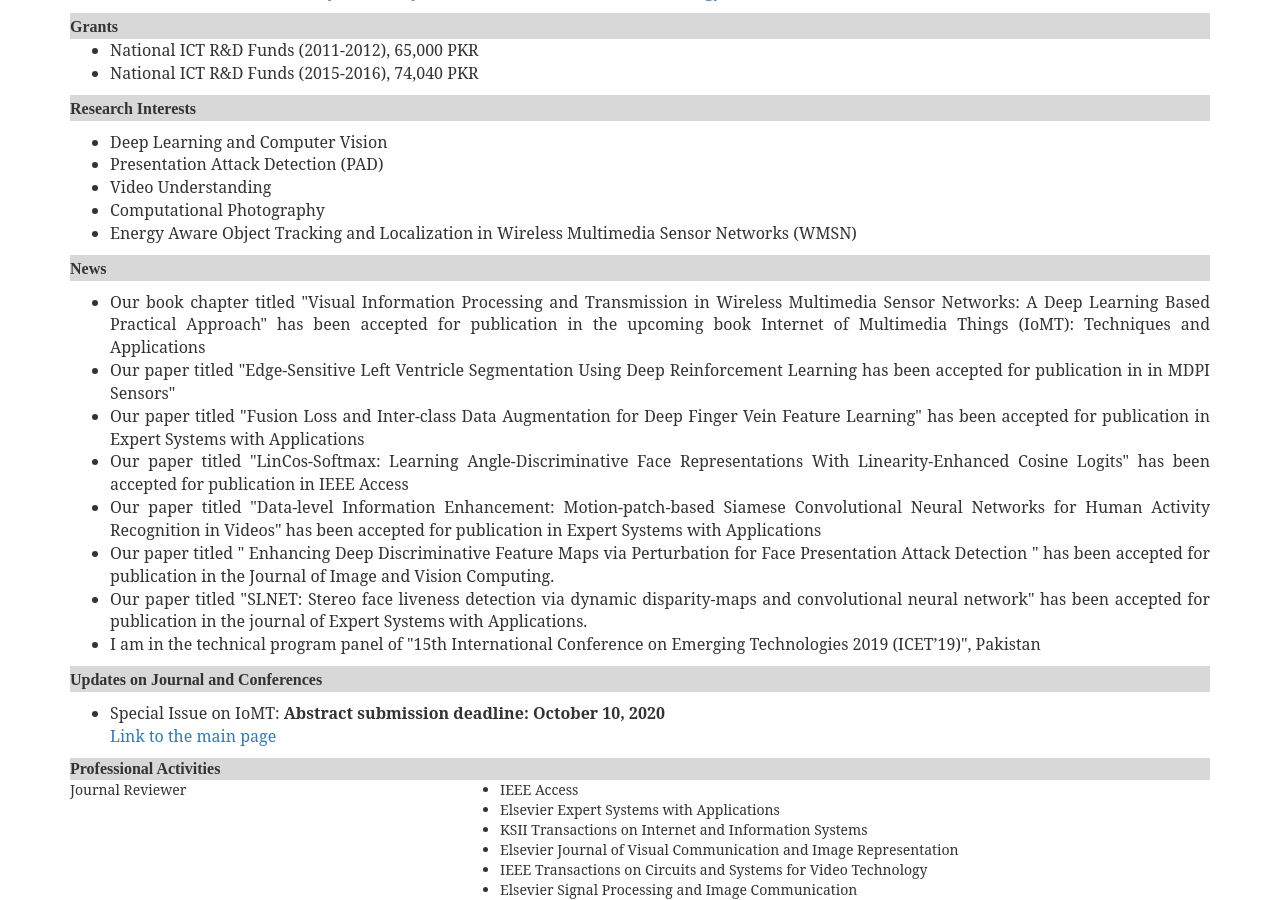
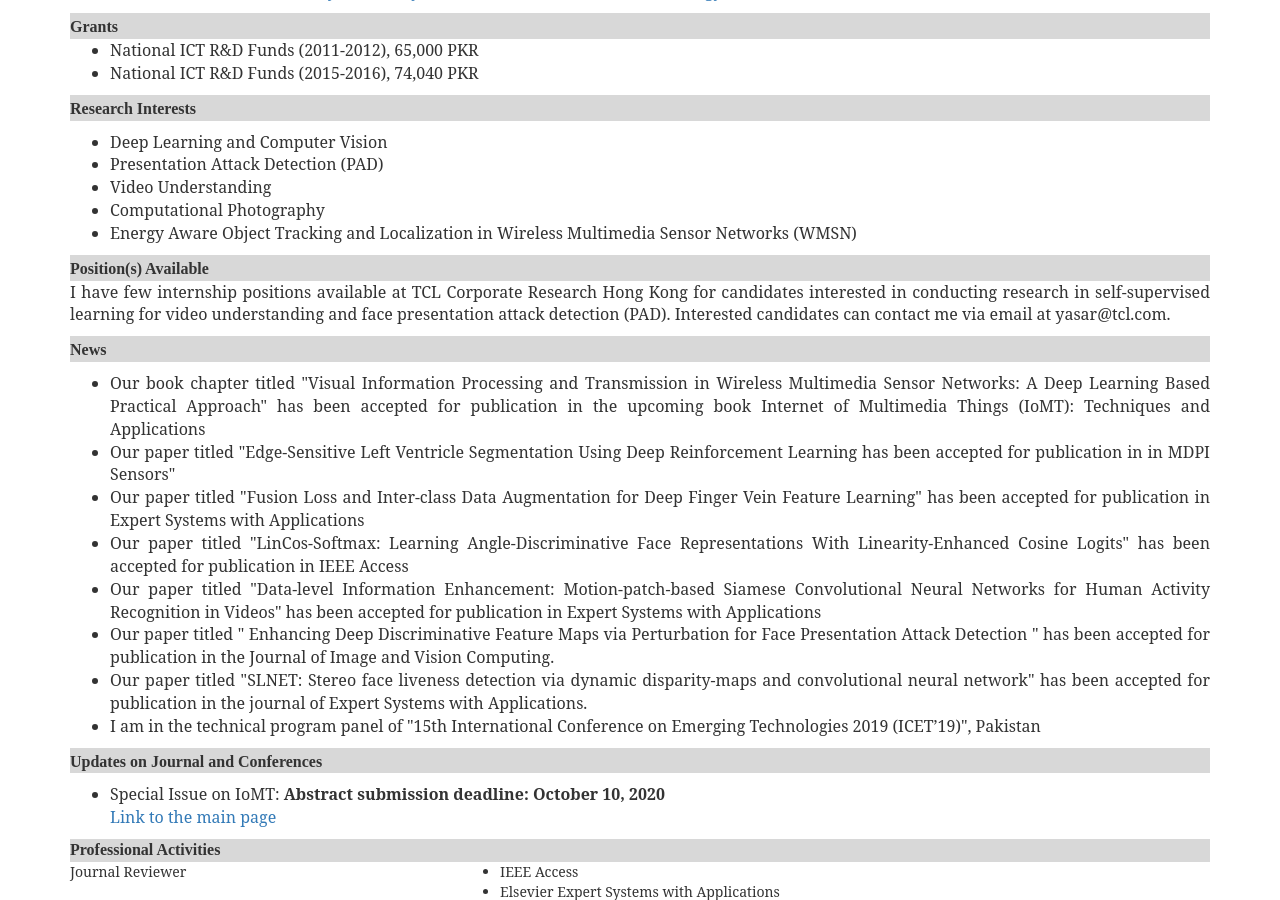
Before and after one commit to yasar-rehman/yasar, a Jekyll site: the page built from index.html, in a window 1280 px wide and 900 px high, scrolled down 533 px. Built offline with Jekyll 4.4.1, drawn with Linux system fonts in a browser that asks for light colours; some web fonts are replaced.

Commit message:
Update index.html

```diff
--- a/index.html
+++ b/index.html
@@ -90,6 +90,22 @@ title: yasar
 			<!--<h1="font-custom">Links:</h1>
 			<a href="http://pwr.nu.edu.pk/home/nusys/people.php">NuSyS<a/>
 			</p> -->
+
+
+			<table border=0 cellpadding=4 cellspacing=0 width=100%>
+			<tr bgcolor="#d8d8d8">
+          			<td align="left">
+            				<font face="Serif, Times New Roman" size="3" color=""#8da9ca">
+        					<b>Position(s) Available</b>
+        						</font></td></tr></table>
+			<p style="font-family: 'Serif', Times New Roman; font-size: 16px">
+			I have few internship positions available at TCL Corporate Research Hong Kong for candidates interested in conducting research in
+			self-supervised learning for video understanding and face presentation attack detection (PAD). Interested candidates can contact me
+			via email at yasar@tcl.com.
+			</p>
+
+
+
 			<table border=0 cellpadding=4 cellspacing=0 width=100%>
 			<tr bgcolor="#d8d8d8">
           			<td align="left">
```
